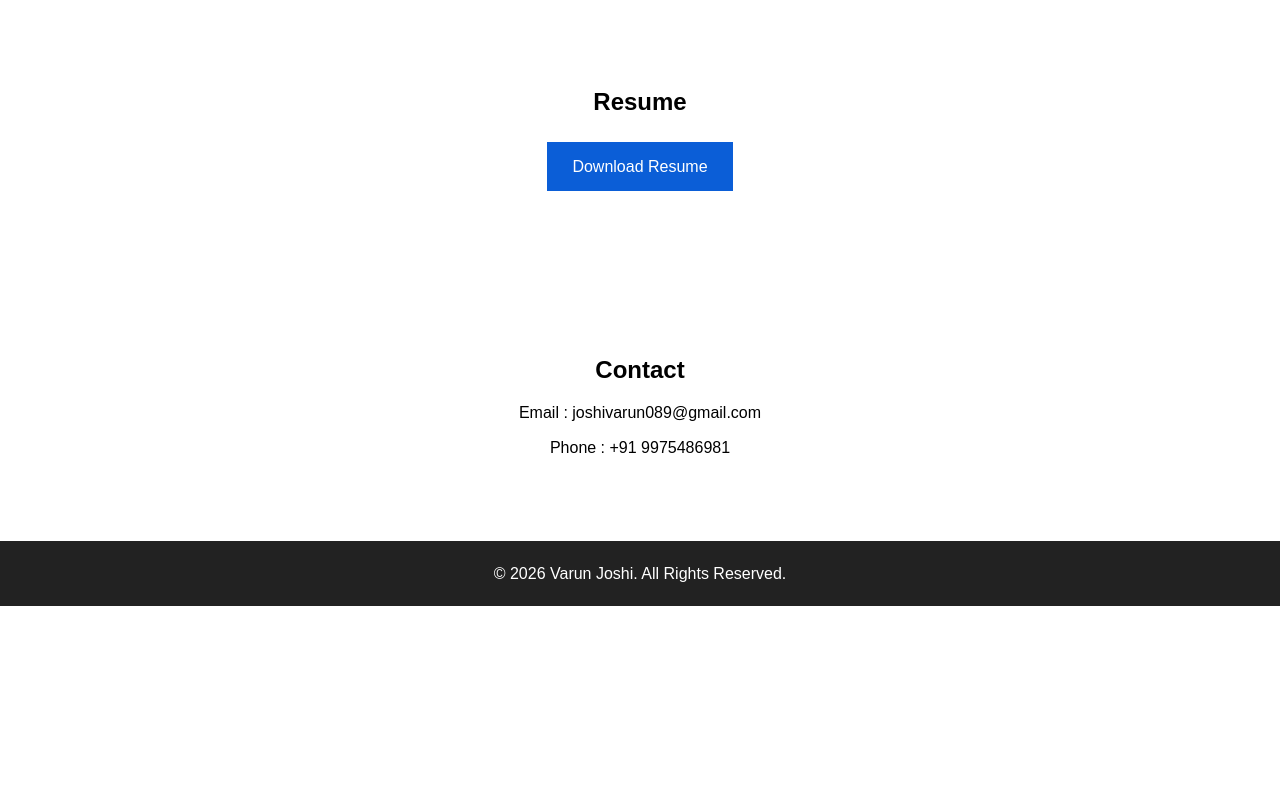
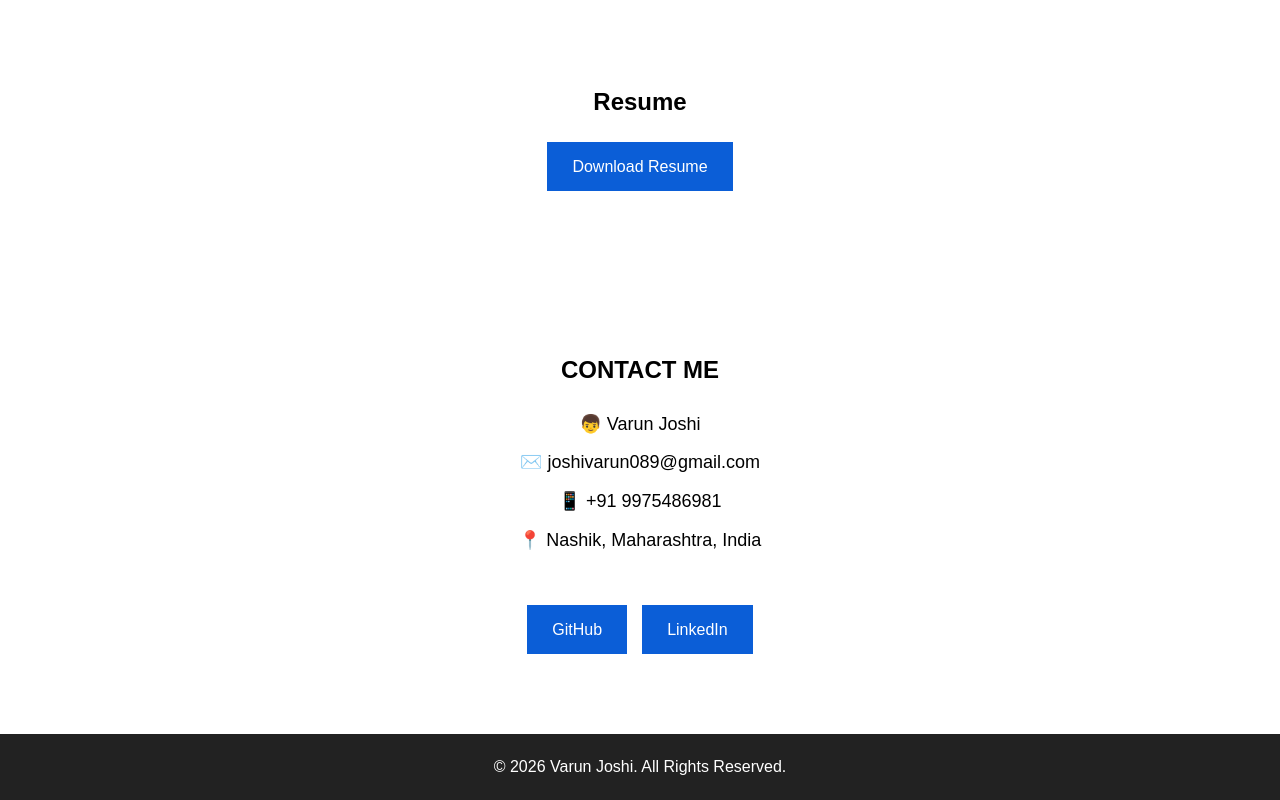
Before and after one commit to VarunJoshi591/portfolio-website, a plain HTML site: page index.html in a window 1280 px wide. Shown: the part 2400-3200 px from the top of the page. Before the commit the page ends 3006 px from the top, so only its background shows below. Drawn offline with Linux system fonts and the light colour scheme.

Commit message:
Update contact section with links and emojis

```diff
--- a/assets/css/style.css
+++ b/assets/css/style.css
@@ -195,8 +195,20 @@ nav ul li a{
     text-align:center;
 }
 
+#contact h2 {
+    margin-bottom: 20px;
+}
+
 #contact p{
     margin-top:10px;
+    font-size: 18px;
+}
+
+.social-buttons {
+    margin-top: 30px;
+    display: flex;
+    justify-content: center;
+    gap: 15px;
 }
 
 /* Footer */
--- a/index.html
+++ b/index.html
@@ -132,10 +132,17 @@
     </section>
 
     <section id="contact">
-        <h2>Contact</h2>
+        <h2>CONTACT ME</h2>
 
-        <p>Email : joshivarun089@gmail.com</p>
-        <p>Phone : +91 9975486981</p>
+        <p>👦 Varun Joshi</p>
+        <p>✉️ joshivarun089@gmail.com</p>
+        <p>📱 +91 9975486981</p>
+        <p>📍 Nashik, Maharashtra, India</p>
+
+        <div class="social-buttons">
+            <a href="https://github.com/VarunJoshi591" target="_blank" class="btn">GitHub</a>
+            <a href="https://www.linkedin.com/in/varun-joshi-287990306/" target="_blank" class="btn">LinkedIn</a>
+        </div>
     </section>
 
     <footer>
```
